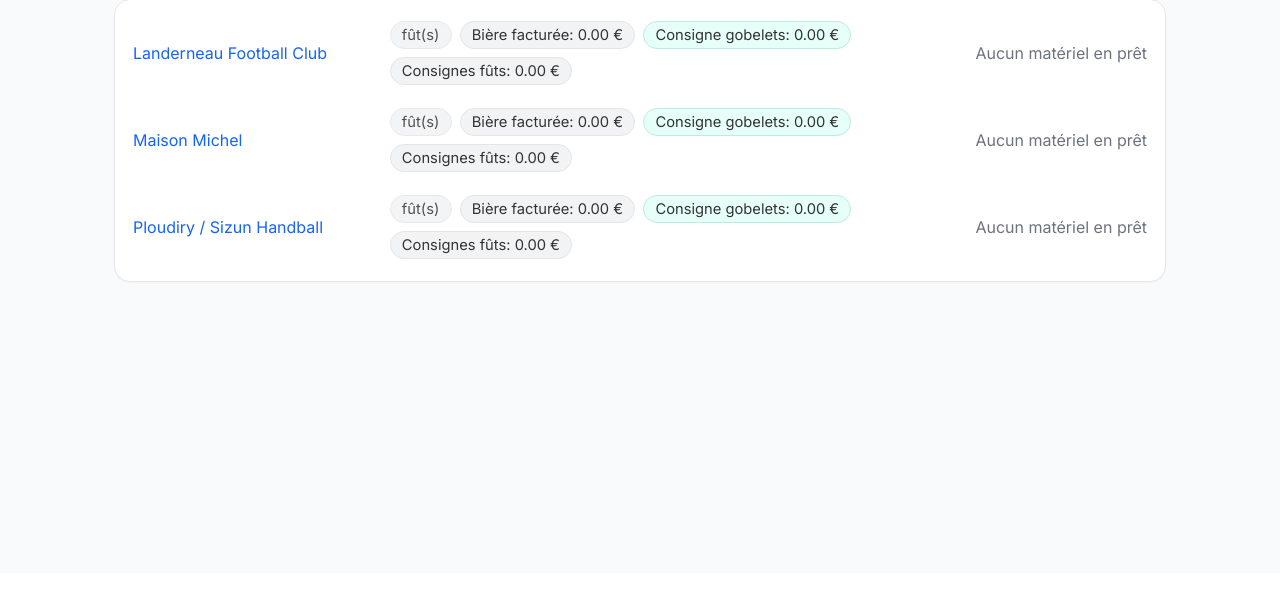
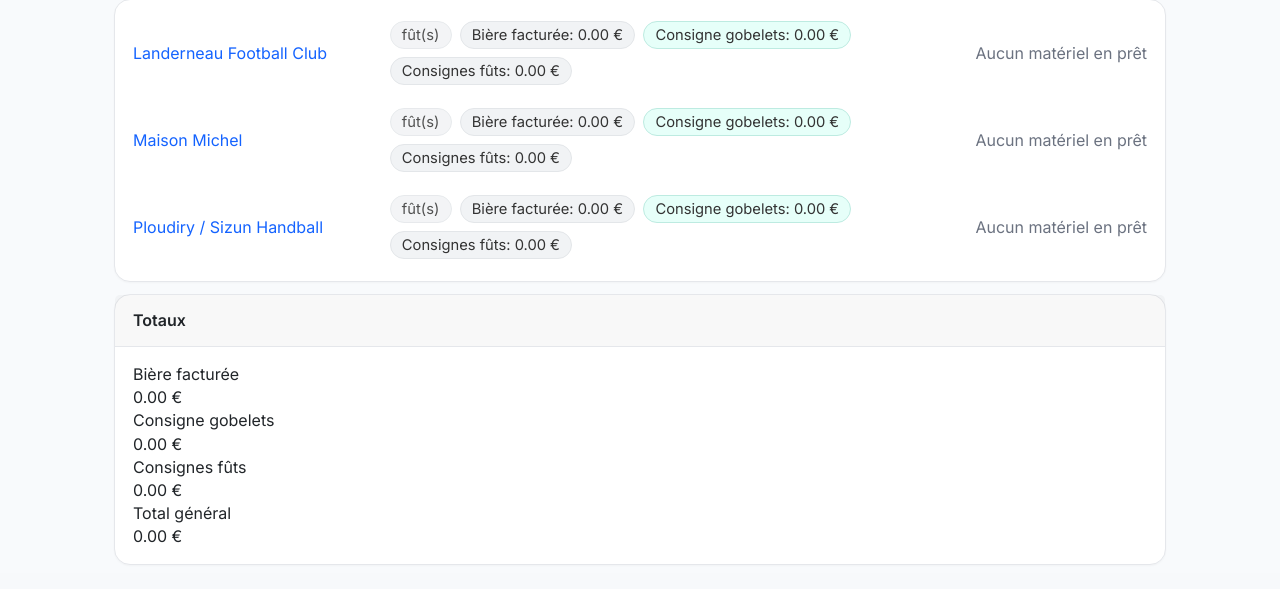
Before and after one commit to lecentrallanderneau-oss/Suivi_futs, a Flask app: page / in a window 1280 px wide. Shown: the part 227-816 px from the top of the page. Before the commit the page ends 509 px from the top, so only its background shows below. Run offline with Flask 3, Linux system fonts and the light colour scheme; data comes from the database, SQL or seed files in the repository; data that the repository does not hold is empty.

Commit message:
Update index.html

```diff
--- a/templates/index.html
+++ b/templates/index.html
@@ -1,4 +1,3 @@
-{# templates/index.html #}
 {% extends "base.html" %}
 {% import "_macros.html" as ui %}
 
@@ -34,4 +33,35 @@
     </div>
   </div>
 </div>
+
+{# --- Bandeau Totaux --- #}
+<div class="card totals-card">
+  <div class="card-header">Totaux</div>
+  <div class="card-body">
+    <div class="totals-grid">
+      <div class="totals-item">
+        <div class="totals-label">Bière facturée</div>
+        <div class="totals-value">{{ ui.eur(totals.billed_beer_eur) }}</div>
+      </div>
+      <div class="totals-item">
+        <div class="totals-label">Consigne gobelets</div>
+        <div class="totals-value">{{ ui.eur(totals.deposits_cup_eur) }}</div>
+      </div>
+      <div class="totals-item">
+        <div class="totals-label">Consignes fûts</div>
+        <div class="totals-value">{{ ui.eur(totals.deposits_keg_eur) }}</div>
+      </div>
+      <div class="totals-item totals-sum">
+        <div class="totals-label">Total général</div>
+        <div class="totals-value">
+          {{ ui.eur(
+            (totals.billed_beer_eur or 0)
+            + (totals.deposits_cup_eur or 0)
+            + (totals.deposits_keg_eur or 0)
+          ) }}
+        </div>
+      </div>
+    </div>
+  </div>
+</div>
 {% endblock %}
```
